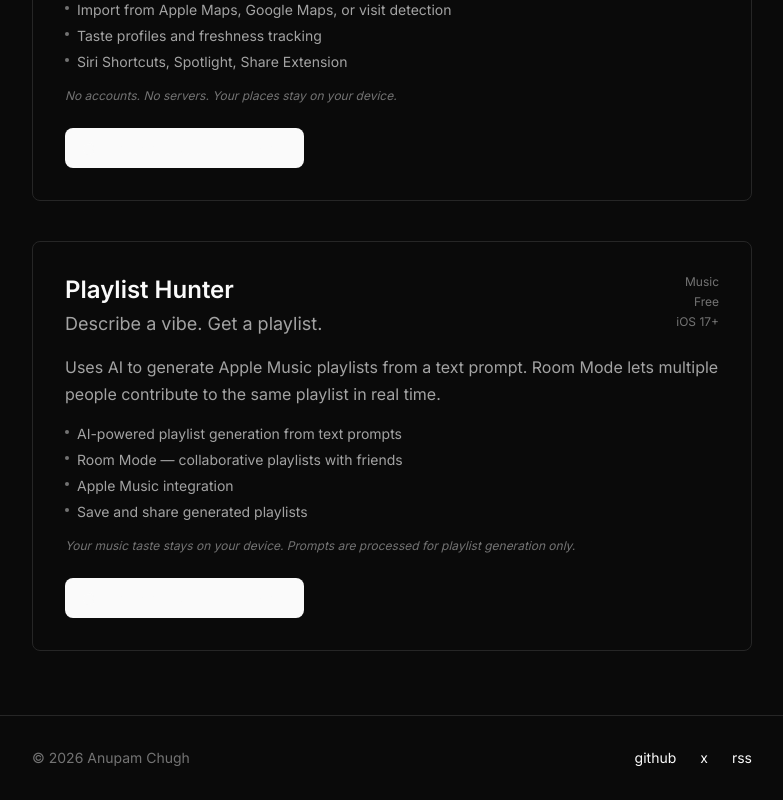
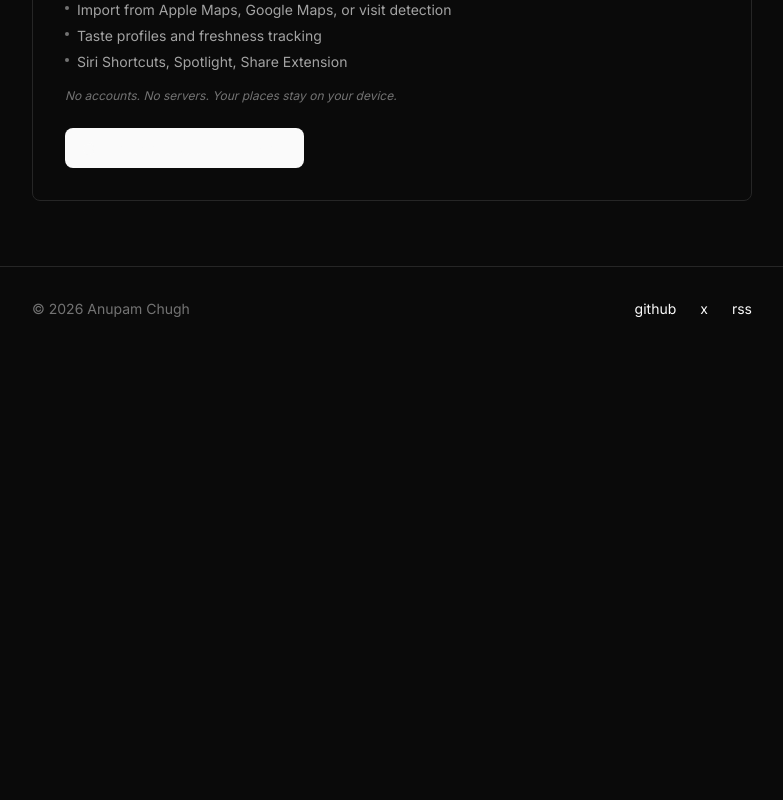
Before and after one commit to anupamchugh/anupamchugh.github.io, a Next.js app: page /apps in a window 1280 px wide. Shown: the part 449-1249 px from the top of the page, without its empty margins (248-1031 px from the left). After the commit the page ends 800 px from the top, so only its background shows below. Built offline with nearby package versions, Linux system fonts and the light colour scheme.

Commit message:
fix: remove Playlist Hunter from /apps — not live yet
Only Find Common Ground is on the App Store.

Co-Authored-By: Claude Opus 4.6 <noreply@anthropic.com>

```diff
--- a/app/apps/page.tsx
+++ b/app/apps/page.tsx
@@ -21,23 +21,6 @@ const apps = [
     privacy: 'No accounts. No servers. Your places stay on your device.',
     appStoreUrl: 'https://apps.apple.com/us/app/find-common-ground/id6759101340',
     category: 'Travel',
-    price: 'Free',
-    platform: 'iOS 17+',
-  },
-  {
-    name: 'Playlist Hunter',
-    tagline: 'Describe a vibe. Get a playlist.',
-    description:
-      'Uses AI to generate Apple Music playlists from a text prompt. Room Mode lets multiple people contribute to the same playlist in real time.',
-    features: [
-      'AI-powered playlist generation from text prompts',
-      'Room Mode — collaborative playlists with friends',
-      'Apple Music integration',
-      'Save and share generated playlists',
-    ],
-    privacy: 'Your music taste stays on your device. Prompts are processed for playlist generation only.',
-    appStoreUrl: 'https://apps.apple.com/app/playlist-hunter/id6740211916',
-    category: 'Music',
     price: 'Free',
     platform: 'iOS 17+',
   },
```
